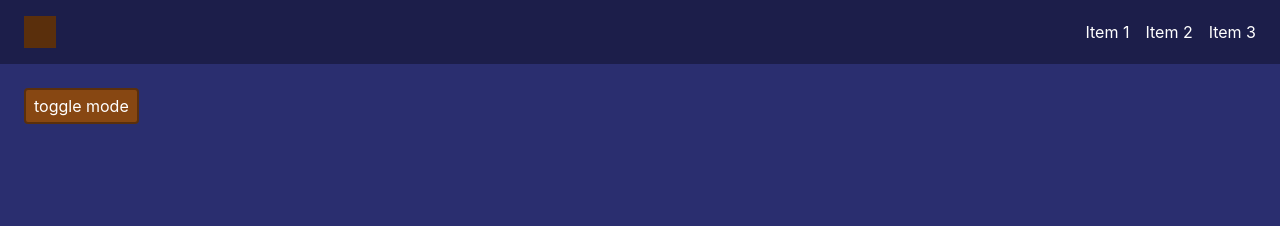
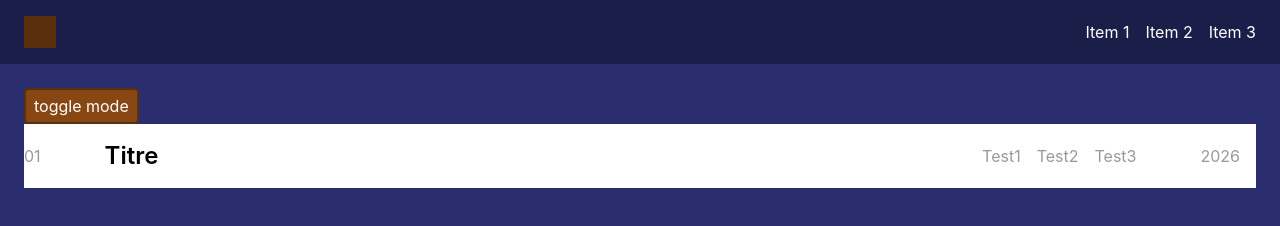
Before and after one commit to HassanmBY/formation-worldskills-26-tailwindcss-day2, a website built with Vite: page index.html in a window 1280 px wide. Built offline with nearby package versions, Linux system fonts and the light colour scheme.

Commit message:
FEAT: implement animations on hover of group

```diff
--- a/index.html
+++ b/index.html
@@ -29,6 +29,20 @@
 		</header>
 		<main class="main">
 			<button id="toggle-mode">toggle mode</button>
+			<div class="details group">
+				<div class="details__left">
+					<p class="details__number">01</p>
+					<h2 class="details__title">Titre</h2>
+				</div>
+				<div class="details__right">
+					<p class="details__tagList">
+						<span class="details__tag">Test1</span>
+						<span class="details__tag">Test2</span>
+						<span class="details__tag">Test3</span>
+					</p>
+					<p class="details__date">2026</p>
+				</div>
+			</div>
 		</main>
 	</body>
 </html>
--- a/src/style.css
+++ b/src/style.css
@@ -26,6 +26,17 @@
   --color-textColor: #fff
 }
 
+@utility mode-transition {
+  @apply transition-colors duration-1000 ease-in-out
+}
+
+@utility animated-vertical-line{
+  @apply before:content-[""] before:w-1 before:bg-orange-400 before:absolute before:h-0 before:-translate-y-4 hover:before:h-full before:transition-all
+}
+
+*{
+  @apply mode-transition
+}
 
 @variant dark (&:where(.dark, .dark *));
 
@@ -34,7 +45,7 @@ body{
 }
 
 .header{
-  @apply flex flex-col lg:flex-row gap-8 items-center justify-between px-6 py-4 bg-primary ;
+  @apply flex flex-col lg:flex-row gap-8 items-center justify-between px-6 py-4 bg-primary;
 }
 
 .header__logo{
@@ -46,7 +57,7 @@ body{
 }
 
 .nav__listItem{
-  @apply cursor-pointer hover:font-bold text-textColor
+  @apply cursor-pointer hover:text-2xl text-textColor transition-all
 }
 
 .main{
@@ -56,3 +67,38 @@ body{
 #toggle-mode{
   @apply  text-textColor bg-secondary-light border-2 border-secondary px-2 py-1 rounded cursor-pointer
 }
+
+
+.details{
+  @apply flex justify-between relative bg-white py-4 pe-4 animated-vertical-line cursor-pointer;
+}
+
+.details__left{
+  @apply  flex gap-16 items-center group-hover:px-3 transition-all duration-200
+}
+
+.details__number{
+  @apply text-black/40 group-hover:text-black duration-200
+}
+
+.details__title{
+  @apply text-2xl font-semibold group-hover:text-orange-400 duration-200
+}
+
+
+.details__right{
+  @apply flex gap-16 items-center
+}
+
+
+.details__tagList{
+  @apply flex gap-4
+}
+
+.details__tag{
+  @apply text-black/40 group-hover:text-black duration-200
+}
+
+.details__date{
+  @apply text-black/40 group-hover:text-black duration-200
+}
```
